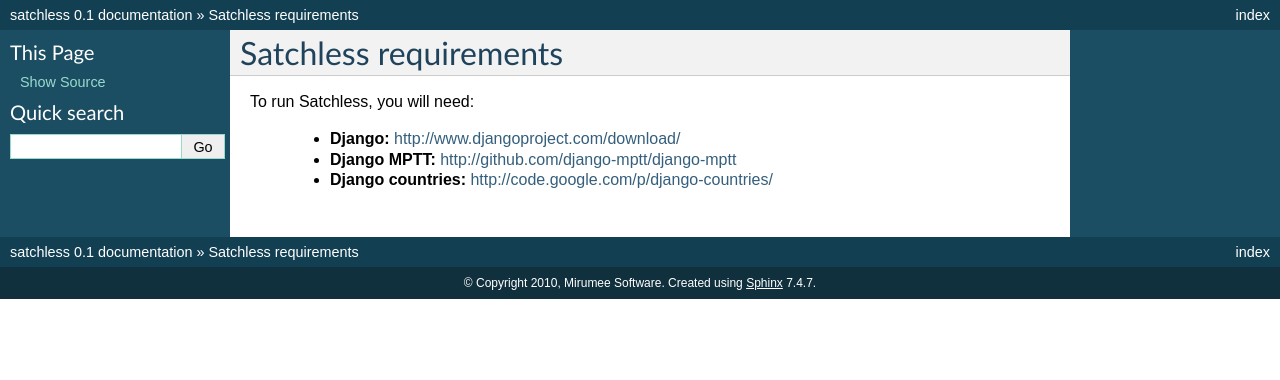
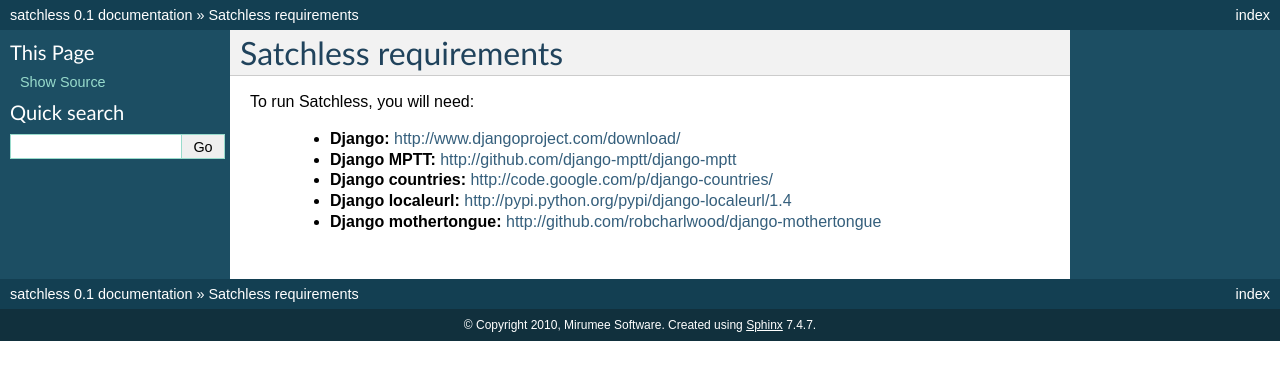
Before and after one commit to mirumee/satchless, a Sphinx documentation site: the page built from doc/intro/requirements.rst, in a window 1280 px wide. Shown: the top 380 px of the page. Built offline with Sphinx 7.4.7, drawn with Linux system fonts in a browser that asks for light colours.

Commit message:
Switched back to original django-mothertongue

```diff
--- a/REQUIREMENTS.txt
+++ b/REQUIREMENTS.txt
@@ -2,4 +2,4 @@ django              http://www.djangoproject.com/download/
 django-mptt         http://github.com/django-mptt/django-mptt
 django-countries    http://code.google.com/p/django-countries/
 django-localeurl    http://pypi.python.org/pypi/django-localeurl/1.4
-django-mothertongue http://github.com/emesik/django-mothertongue
+django-mothertongue http://github.com/robcharlwood/django-mothertongue
--- a/doc/intro/requirements.rst
+++ b/doc/intro/requirements.rst
@@ -9,3 +9,5 @@ To run Satchless, you will need:
     * **Django:** http://www.djangoproject.com/download/
     * **Django MPTT:** http://github.com/django-mptt/django-mptt
     * **Django countries:** http://code.google.com/p/django-countries/
+    * **Django localeurl:** http://pypi.python.org/pypi/django-localeurl/1.4
+    * **Django mothertongue:** http://github.com/robcharlwood/django-mothertongue
```
